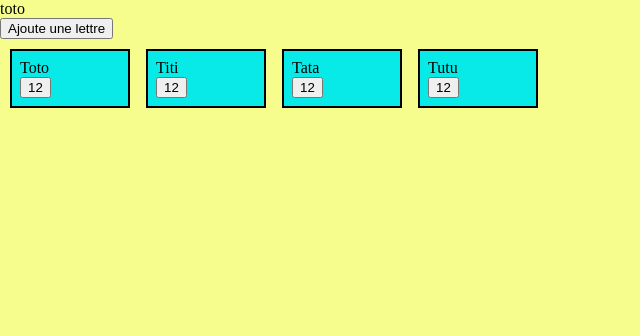
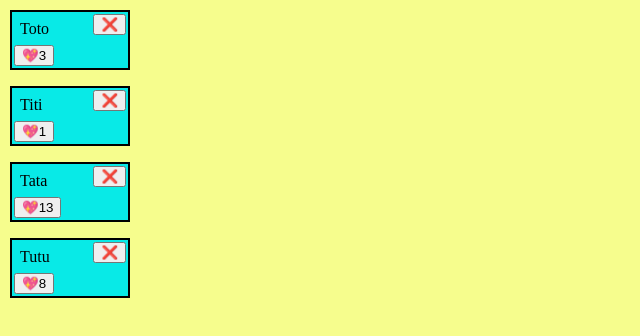
Before and after one commit to pitbull3333/tuto_react, a React (Create React App) app: page / in a window 1280 px wide. Shown: the top 336 px of the page, without its empty margins (0-640 px from the left). Built offline with nearby package versions, Linux system fonts and the light colour scheme.

Commit message:
commentaire

```diff
--- a/src/App.tsx
+++ b/src/App.tsx
@@ -1,22 +1,49 @@
 import { useState } from "react";
 import { Tweet } from "./Tweet";
+
+const default_tweet = [
+    {
+        id:0,
+        name:"Toto",
+        like:3,
+    },
+    {
+        id:1,
+        name:"Titi",
+        like:1,
+    },
+    {
+        id:2,
+        name:"Tata",
+        like:13,
+    },
+    {
+        id:3,
+        name:"Tutu",
+        like:8,
+    },
+]
 function App(){
-    const [username, setUsername] = useState("toto");
-    const addLetter = () => {
-        setUsername((prevUsername) => prevUsername + "a");
+    const [tweets,nom_fonction_facultatif] = useState(default_tweet);
+    const onDelete = (id: number) =>{
+        console.log(id);
     };
-    console.log(username);
-    return(
+    return (
         <div>
-            <div>{username}</div>
-            <div>
-                <button onClick={addLetter}>Ajoute une lettre</button>
-            </div>
             <div className="tweet_contenaire">
-                <Tweet name="Toto" like={3} />
-                <Tweet name="Titi" like={1} />
-                <Tweet name="Tata" like={11} />
-                <Tweet name="Tutu" like={8} />
+                {tweets.map((tweet) => {
+                    return (
+                        <Tweet
+                            key={tweet.id}
+                            id={tweet.id}
+                            name ={tweet.name}
+                            like={tweet.like}
+                            onDelete = {(id) => {
+                                onDelete(id);
+                            }}
+                        />
+                    );
+                })}
             </div>
         </div>
     );
--- a/src/Tweet.tsx
+++ b/src/Tweet.tsx
@@ -1,11 +1,15 @@
-export function Tweet({name,like}:{name:string;like:number}){
+export function Tweet({id,name,like,onDelete}:{id:number;name:string;like:number;onDelete: (id: number) => void}){
     const onLike = () => {
         console.log(name);
     }
+    //const onDelete = (id) => {
+        //console.log("delete");
+    //}
     return(
         <div className="tweet">
+            <div className="div_delete"><button onClick={() => onDelete(id)}>❌</button></div>
             <div>{name}</div>
-            <div><button onClick={() => onLike()}>12</button></div>
+            <div className="div_like"><button onClick={() => onLike()}>💖{like}</button></div>
         </div>
     );
 }
--- a/src/index.css
+++ b/src/index.css
@@ -2,17 +2,33 @@ body{
     margin:0;
     background-color:#F6FD8D;
   }
+button{
+    cursor:pointer;
+}
 .tweet_contenaire{
     display:flex;
-    /*flex-direction:column;*/
+    flex-direction:column;
     flex-wrap:wrap;
     gap:16px;
     margin:10px;
 }
 .tweet{
+    position:relative;
     width:fit-content;
+    height:fit-content;
     min-width:100px;
+    min-height:40px;
     border:2px solid black;
     padding:8px;
     background-color:#08eae7;
 }
+.div_like{
+    position:absolute;
+    left:2px;
+    bottom:2px;
+}
+.div_delete{
+    position:absolute;
+    top:2px;
+    right:2px;
+}
```
